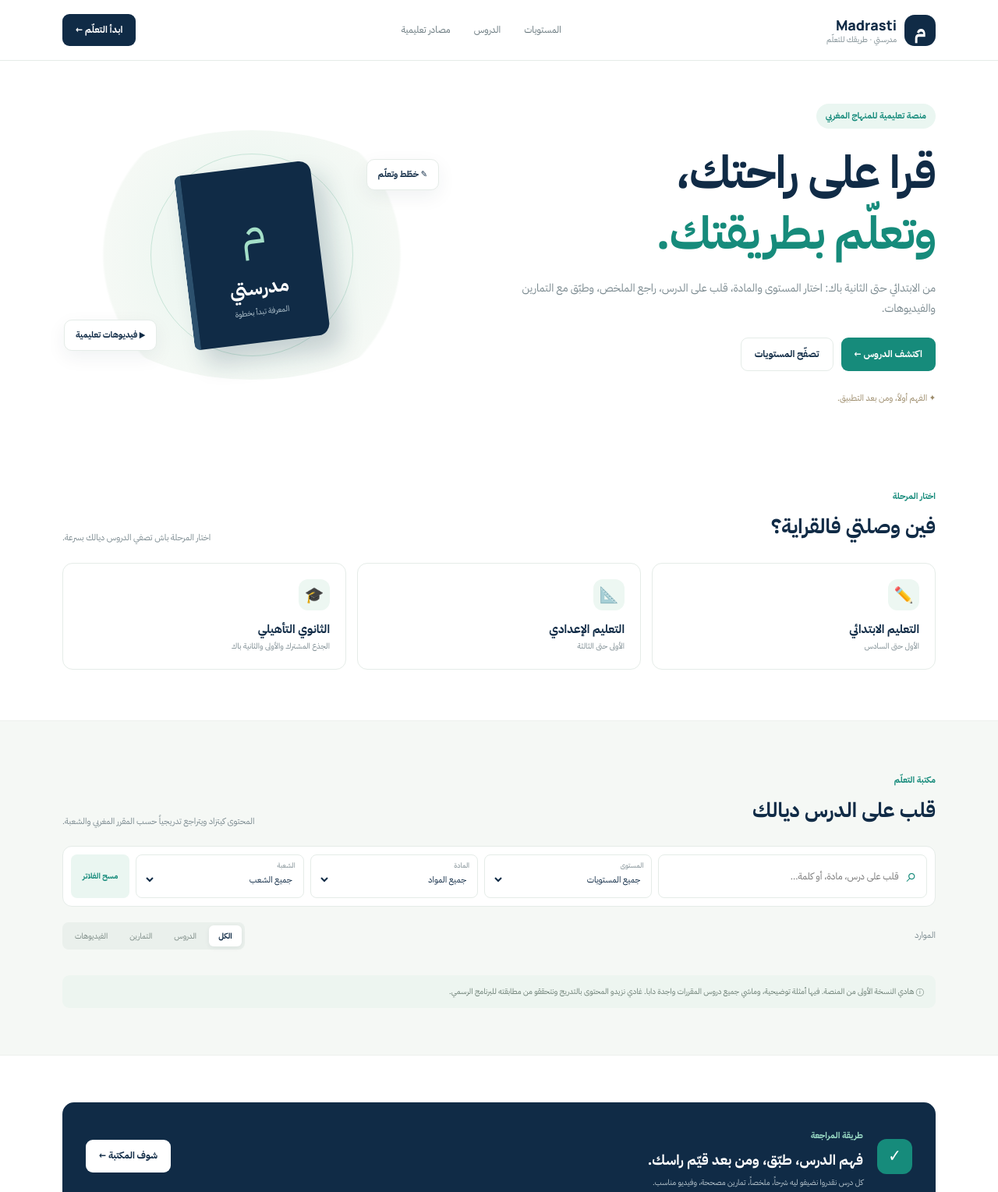
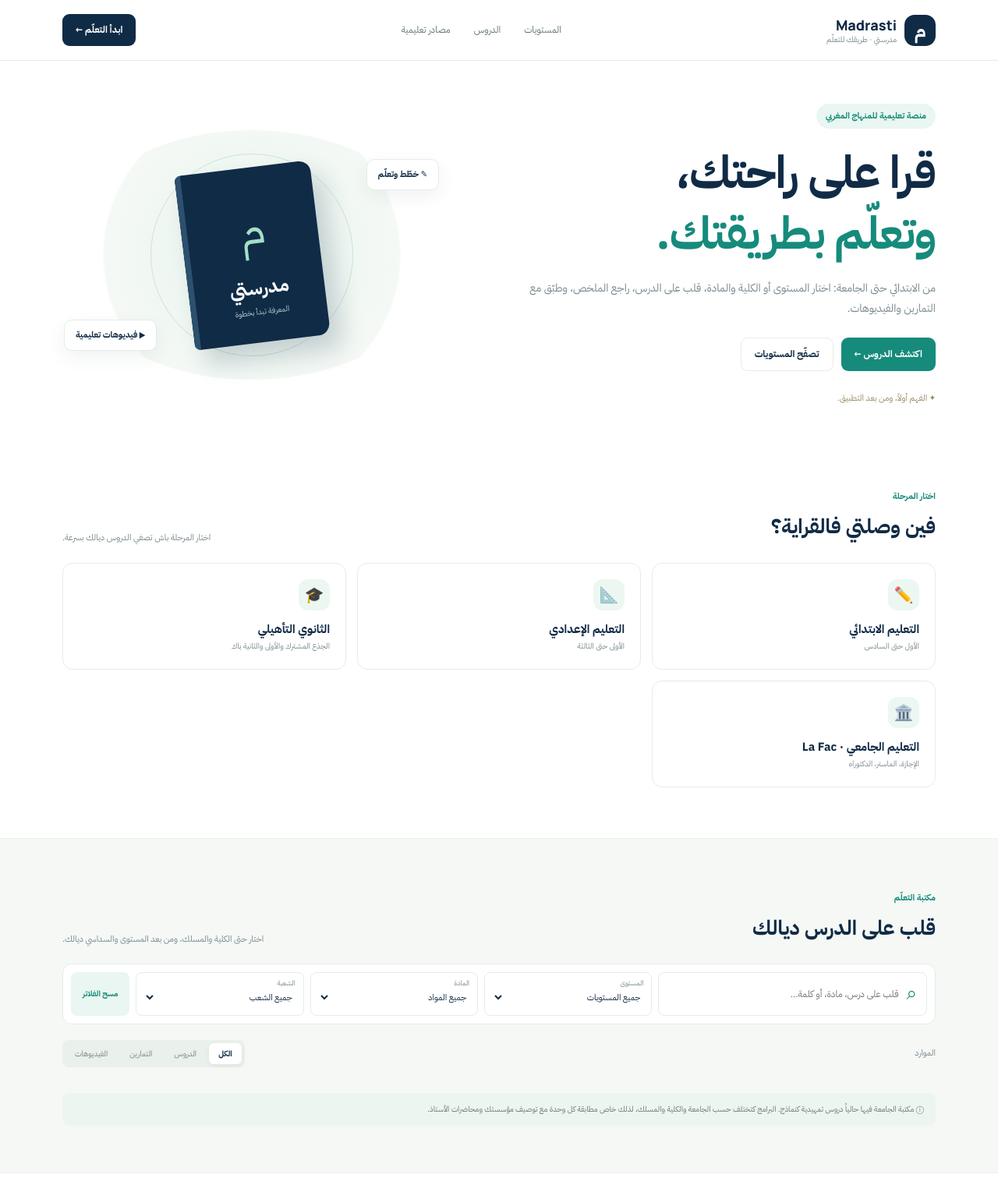
Before and after one commit to aminwab606-star/l9rayaaminwah, a plain HTML site: page index.html in a window 1280 px wide. Shown: the top 1529 px of the page at 78% size. Drawn offline with Linux system fonts and the light colour scheme.

Commit message:
Add university section to Madrasti homepage

```diff
--- a/index.html
+++ b/index.html
@@ -24,7 +24,7 @@
       <div class="hero-copy">
         <span class="eyebrow">منصة تعليمية للمنهاج المغربي</span>
         <h1>قرا على راحتك،<br><em>وتعلّم بطريقتك.</em></h1>
-        <p>من الابتدائي حتى الثانية باك: اختار المستوى والمادة، قلب على الدرس، راجع الملخص، وطبّق مع التمارين والفيديوهات.</p>
+        <p>من الابتدائي حتى الجامعة: اختار المستوى أو الكلية والمادة، قلب على الدرس، راجع الملخص، وطبّق مع التمارين والفيديوهات.</p>
         <div class="actions"><a class="button primary" href="#library">اكتشف الدروس ←</a><a class="button secondary" href="#levels">تصفّح المستويات</a></div>
         <div class="tip">✦ الفهم أولاً، ومن بعد التطبيق.</div>
       </div>
@@ -40,12 +40,13 @@
         <button class="level-card" data-stage="primary"><span>✏️</span><b>التعليم الابتدائي</b><small>الأول حتى السادس</small></button>
         <button class="level-card" data-stage="middle"><span>📐</span><b>التعليم الإعدادي</b><small>الأولى حتى الثالثة</small></button>
         <button class="level-card" data-stage="high"><span>🎓</span><b>الثانوي التأهيلي</b><small>الجذع المشترك والأولى والثانية باك</small></button>
+        <button class="level-card" data-stage="university"><span>🏛️</span><b>التعليم الجامعي · La Fac</b><small>الإجازة، الماستر، الدكتوراه</small></button>
       </div>
     </section>
 
     <section class="library" id="library">
       <div class="wrap">
-        <div class="section-title"><div><small>مكتبة التعلّم</small><h2>قلب على الدرس ديالك</h2></div><p>المحتوى كيتزاد ويتراجع تدريجياً حسب المقرر المغربي والشعبة.</p></div>
+        <div class="section-title"><div><small>مكتبة التعلّم</small><h2>قلب على الدرس ديالك</h2></div><p>اختار حتى الكلية والمسلك، ومن بعد المستوى والسداسي ديالك.</p></div>
         <div class="filters">
           <label class="search">⌕ <input id="search" type="search" placeholder="قلب على درس، مادة، أو كلمة..."></label>
           <label>المستوى<select id="grade"><option value="">جميع المستويات</option></select></label>
@@ -56,7 +57,7 @@
         <div class="list-tools"><span id="count">الموارد</span><div class="tabs"><button class="tab active" data-kind="">الكل</button><button class="tab" data-kind="lesson">الدروس</button><button class="tab" data-kind="exercise">التمارين</button><button class="tab" data-kind="video">الفيديوهات</button></div></div>
         <div class="cards" id="cards"></div>
         <div class="empty" id="empty" hidden><b>ما لقيناش نتائج</b><p>بدّل كلمة البحث أو اختار مستوى آخر.</p></div>
-        <p class="notice">ⓘ هادي النسخة الأولى من المنصة. فيها أمثلة توضيحية، وماشي جميع دروس المقررات واجدة دابا. غادي نزيدو المحتوى بالتدريج ونتحققو من مطابقته للبرنامج الرسمي.</p>
+        <p class="notice">ⓘ مكتبة الجامعة فيها حالياً دروس تمهيدية كنماذج. البرامج كتختلف حسب الجامعة والكلية والمسلك، لذلك خاص مطابقة كل وحدة مع توصيف مؤسستك ومحاضرات الأستاذ.</p>
       </div>
     </section>
 
```
